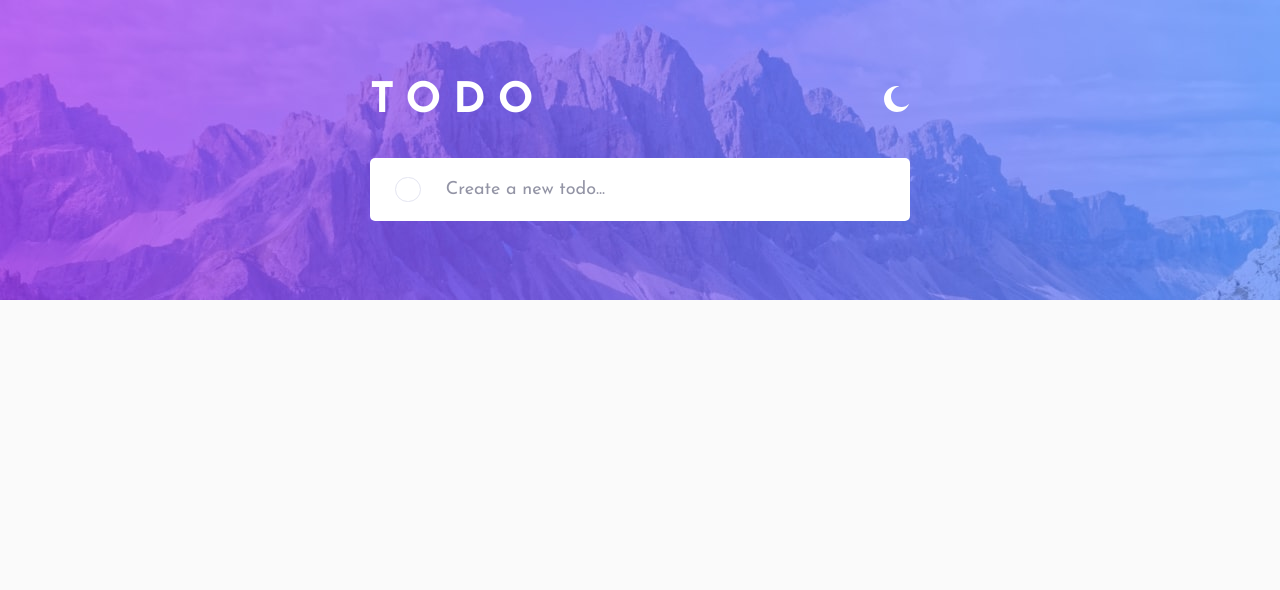
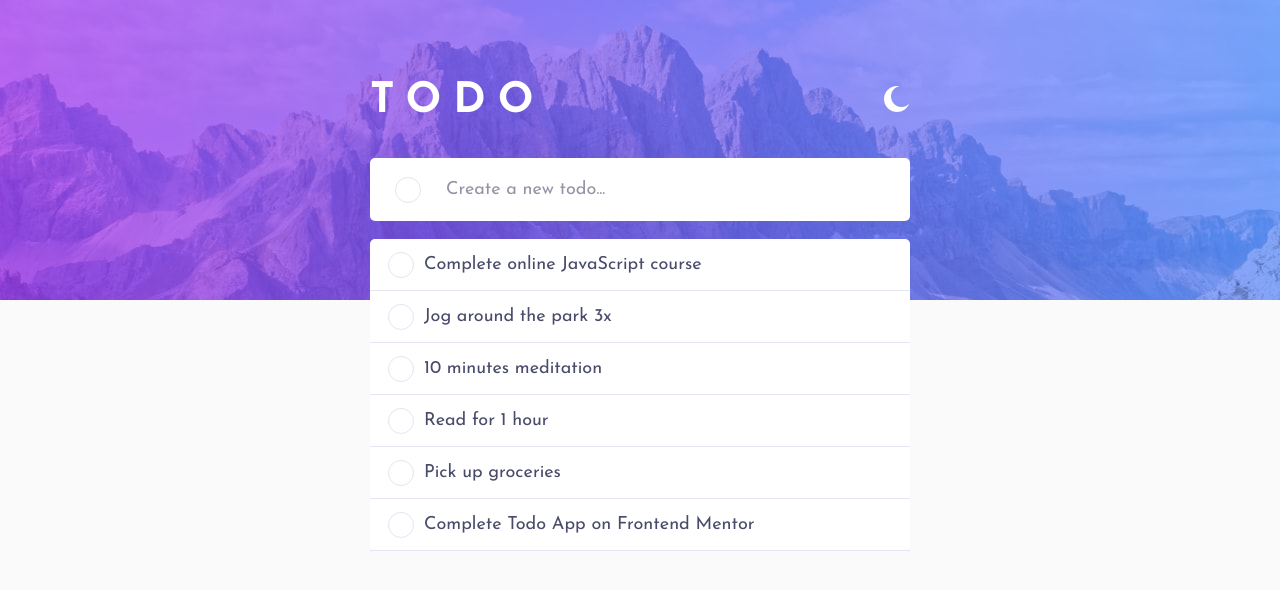
Before and after one commit to otr-web-study/fm-todo-app, a React (Vite) app: page / in a window 1280 px wide. Shown: the top 590 px of the page. Built offline with nearby package versions, Linux system fonts and the light colour scheme.

Commit message:
started todolist

```diff
--- a/src/App.tsx
+++ b/src/App.tsx
@@ -3,6 +3,7 @@ import { AppThemeProvider } from '@/features/theme/ThemeProvider';
 import { Page } from '@/components/Page';
 import { Header } from './components/Header';
 import { NewTodo } from '@/features/todo/NewTodo';
+import { TodoList } from './features/todo/TodoList';
 import { useFetchTodo } from '@/features/todo/useFetchTodo';
 
 function App() {
@@ -14,6 +15,7 @@ function App() {
         <AppContainer>
           <Header />
           <NewTodo />
+          <TodoList />
         </AppContainer>
       </Page>
     </AppThemeProvider>
--- /dev/null
+++ b/src/components/StyledCheckbox.tsx
@@ -0,0 +1,35 @@
+import { FC } from 'react';
+import { styled } from 'styled-components';
+
+const Label = styled.label`
+  width: 21px;
+  aspect-ratio: 1/1;
+  border-radius: 50%;
+  border: 1px solid ${(props) => props.theme.fcVeryLight};
+  cursor: pointer;
+
+  @media (min-width: 640px) {
+    width: 26px;
+  }
+`;
+
+const Input = styled.input.attrs({
+  type: 'checkbox',
+})`
+  position: absolute;
+  z-index: -1;
+  opacity: 0;
+`;
+
+interface StyledCheckboxProps {
+  checked: boolean;
+  onChange: () => void;
+}
+
+export const StyledCheckbox: FC<StyledCheckboxProps> = ({ checked, onChange }) => {
+  return (
+    <Label>
+      <Input checked={checked} onChange={onChange} />
+    </Label>
+  );
+};
--- a/src/features/todo/NewTodo.tsx
+++ b/src/features/todo/NewTodo.tsx
@@ -3,7 +3,8 @@ import { useNewTodo } from './useNewTodo';
 
 const Form = styled.form`
   min-height: 46px;
-  display: flex;
+  display: grid;
+  grid-template-columns: min-content 1fr;
   align-items: center;
   gap: 10px;
   padding-inline: 20px;
@@ -21,7 +22,7 @@ const Button = styled.button.attrs({
   type: 'submit',
 })`
   position: relative;
-  width: 22px;
+  width: 21px;
   aspect-ratio: 1/1;
   border-radius: 50%;
   background-color: ${(props) => props.theme.bgSecondary};
@@ -48,10 +49,11 @@ const Button = styled.button.attrs({
 
   &:hover::after {
     opacity: 1;
+    border: none;
   }
 
   @media (min-width: 640px) {
-    width: 27px;
+    width: 26px;
   }
 `;
 
--- /dev/null
+++ b/src/features/todo/TodoItem.tsx
@@ -0,0 +1,36 @@
+import { type FC } from 'react';
+import { styled } from 'styled-components';
+import { type Todo } from '@/types/Todo';
+import { StyledCheckbox } from '@/components/StyledCheckbox';
+
+const Wrapper = styled.div`
+  display: grid;
+  grid-template-columns: min-content 1fr min-content;
+  align-items: center;
+  gap: 10px;
+  padding: 5px 18px;
+  min-height: 52px;
+  border-bottom: 1px solid ${(props) => props.theme.fcVeryLight};
+`;
+
+const Text = styled.p`
+  font-size: 12px;
+  color: ${(props) => props.theme.fc};
+
+  @media (min-width: 640px) {
+    font-size: 18px;
+  }
+`;
+
+interface TodoItemProps {
+  todo: Todo;
+}
+
+export const TodoItem: FC<TodoItemProps> = ({ todo }) => {
+  return (
+    <Wrapper>
+      <StyledCheckbox checked={todo.completed} onChange={() => console.log('hi')} />
+      <Text>{todo.title}</Text>
+    </Wrapper>
+  );
+};
--- /dev/null
+++ b/src/features/todo/TodoList.tsx
@@ -0,0 +1,23 @@
+import { styled } from 'styled-components';
+import { useTodo } from './useTodo';
+import { TodoItem } from './TodoItem';
+
+const List = styled.ul`
+  margin-top: 18px;
+  padding: 0;
+  list-style: none;
+  background-color: ${(props) => props.theme.bgSecondary};
+  border-radius: var(--radii) var(--radii);
+`;
+
+export const TodoList = () => {
+  const { items } = useTodo();
+
+  const content = items.map((item) => (
+    <li key={item.id}>
+      <TodoItem todo={item} />
+    </li>
+  ));
+
+  return <List>{content}</List>;
+};
--- /dev/null
+++ b/src/features/todo/useTodo.ts
@@ -0,0 +1,8 @@
+import { useAppSelector } from '@/appHooks';
+import { selectTodo } from './todo-selectors';
+
+export const useTodo = () => {
+  const items = useAppSelector(selectTodo);
+
+  return { items };
+};
```
